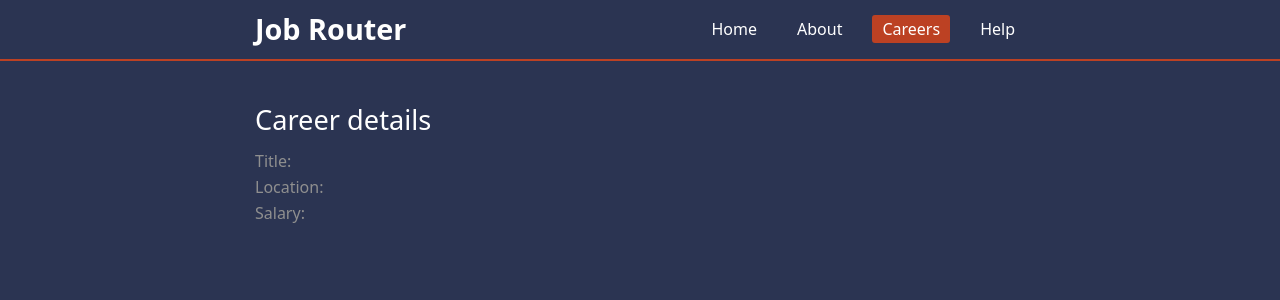
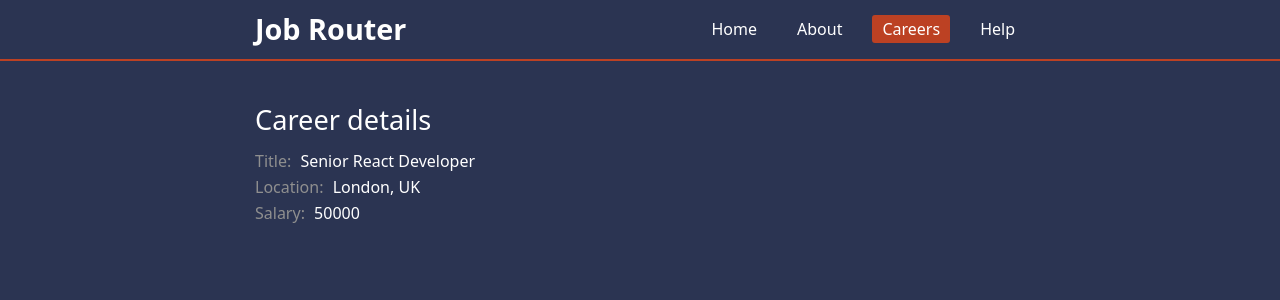
Before and after one commit to netrolite/react-router-v6, a React (Vite) app: page /careers/1 in a window 1280 px wide. Shown: the top 300 px of the page. Built offline with nearby package versions, Linux system fonts and the light colour scheme; no server answers; data requests are answered from the project's data file.

Commit message:
typings for careerDetailsLoader

```diff
--- a/src/pages/careers/CareerDetails.tsx
+++ b/src/pages/careers/CareerDetails.tsx
@@ -5,8 +5,6 @@ import { ICareer } from "./Careers";
 
 export default function CareerDetails() {
   const details = useLoaderData() as ICareer;
-
-  console.log(details);
 
   return (
     <div className="career-details">
@@ -35,7 +33,19 @@ export default function CareerDetails() {
 }
 
 
-export async function careerDetailsLoader(careerId: LoaderFunctionArgs): Promise<any> {
+// interface for the loader function arguments (defined in vscode internals)
+// interface DataFunctionArgs {
+//   request: Request;
+//   params: Params;
+//   context?: any;
+// }
+
+export const careerDetailsLoader: LoaderFunction = async ({params: { careerId }}) => {
   const response = await fetch(`http://localhost:3001/careers/${careerId}`);
-  return await response.json();
+  if (!response.ok) {
+    throw new Error("Career does not exist");
+  }
+
+  const data: ICareer = await response.json();
+  return data;
 }
--- a/src/pages/careers/Careers.tsx
+++ b/src/pages/careers/Careers.tsx
@@ -1,4 +1,4 @@
-import { useLoaderData } from "react-router-dom";
+import { LoaderFunction, LoaderFunctionArgs, useLoaderData } from "react-router-dom";
 import Career from "../../components/Career";
 
 export interface ICareer {
@@ -10,7 +10,6 @@ export interface ICareer {
 
 export default function Careers() {
   const careers = useLoaderData() as ICareer[];
-  console.log(careers);
 
   const careersNodes = careers.map(career => (
     <Career {...career} key={career.id} />
```
